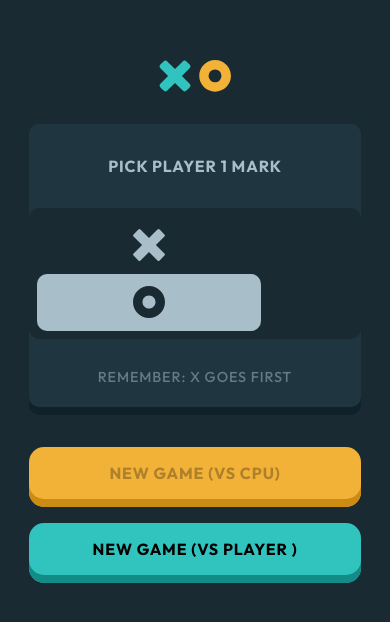
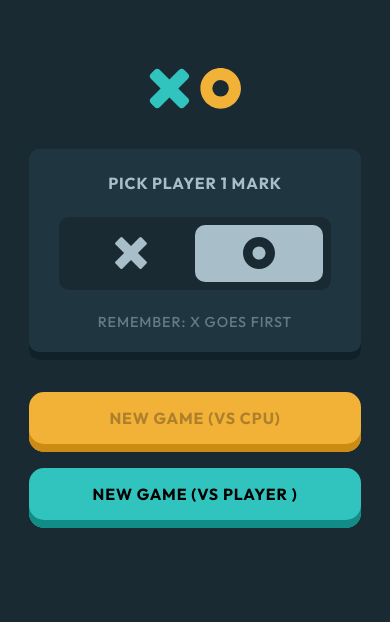
Before and after one commit to kebin20/tic-tac-toe, a React (Vite) app: page / in a window 390 px wide. Shown: the part 144-766 px from the top of the page. Built offline with nearby package versions, Linux system fonts and the light colour scheme.

Commit message:
Made new game menu mobile responsive

```diff
--- a/src/components/NewGameMenu.css
+++ b/src/components/NewGameMenu.css
@@ -117,4 +117,22 @@
   .welcome-menu-container {
     width: 85%;
   }
+
+  .logo-menu {
+    padding: 2.5em;
+  }
+
+  .pick-x-btn,
+  .pick-o-btn {
+    padding: 0.4em 1em;
+  }
+
+  .pick-mark-container__pick-player {
+    padding: 1.5em;
+  }
+
+  .pick-mark-container__note {
+    padding: 1.6em;
+    padding-bottom: 2em;
+  }
 }
```
